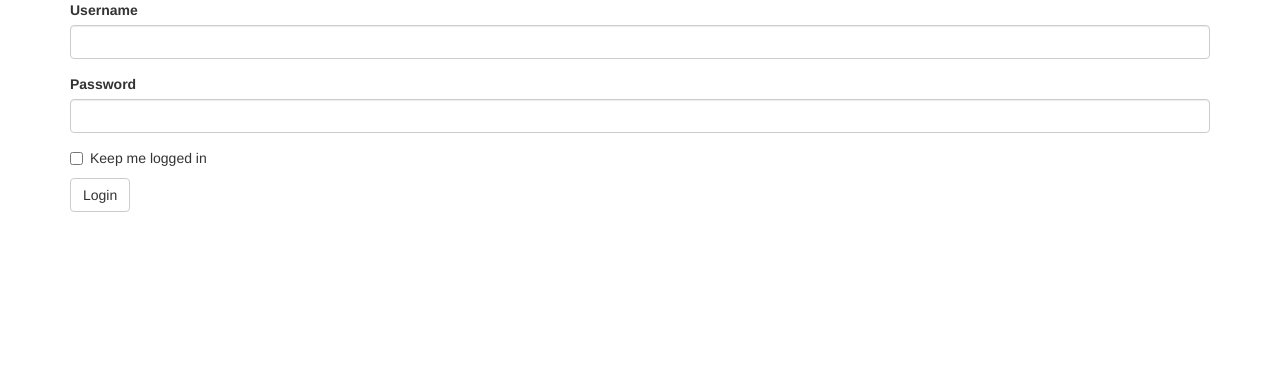
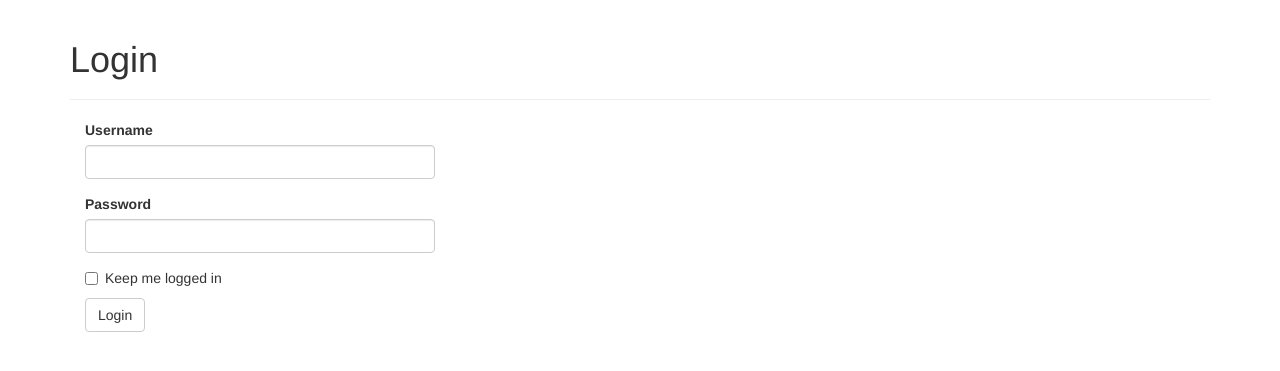
Before and after one commit to kanlac/letsmeet, a Flask app: page /login in a window 1280 px wide. Shown: the top 371 px of the page. Run offline with Flask 2, Linux system fonts and the light colour scheme; some libraries are stand-ins or nearby versions.

Commit message:
@login-required decorators for routing & login page style.

```diff
--- a/app/auth/views.py
+++ b/app/auth/views.py
@@ -7,7 +7,7 @@ from flask_login import login_user, logout_user, login_required, current_user
 @auth.route('/login', methods=['GET', 'POST'])
 def login():
 	form = LoginForm()
-	if form.validate_on_submit(): # 点击 Submit 后…
+	if form.validate_on_submit(): # 针对 POST 请求，即点击 Submit 后
 		user = User.query.filter_by(username=form.username.data).first() # 查看数据库中是否有这个用户名
 		if user is None: # 没有，提示错误，请注册
 			flash("User doesn't exist.")
--- a/app/main/views.py
+++ b/app/main/views.py
@@ -3,7 +3,7 @@ from ..models import User, Event, User_Event
 from .. import db
 from . import main
 from .forms import ApplicationForm
-from flask_login import current_user
+from flask_login import current_user, login_required
 
 @main.route('/', methods=['GET', 'POST'])
 def index():
@@ -14,6 +14,7 @@ def index():
 	return redirect(url_for('auth.login'))
 
 @main.route('/event/<event_id>')
+@login_required
 def showEvent(event_id):
 	e = Event.query.filter_by(event_id=event_id).first()
 	host = User.query.filter_by(user_id=e.host_id).first()
@@ -31,6 +32,7 @@ def showEvent(event_id):
 	return render_template('event.html', host=host, e=e, statusTxt=statusTxt)
 
 @main.route('/apply/<event_id>', methods=['GET', 'POST'])
+@login_required
 def apply(event_id):
 	applicationForm = ApplicationForm()
 	event = Event.query.filter_by(event_id=event_id).first()
@@ -51,6 +53,7 @@ def apply(event_id):
 	return render_template('apply.html', event=event, form=applicationForm)
 
 @main.route('/manageApplicants/<event_id>', methods=['GET'])
+@login_required
 def showManagingTable(event_id):
 	event = Event.query.filter_by(event_id=event_id).first()
 	user = User.query.filter_by(user_id=event.host_id).first()
@@ -70,6 +73,7 @@ def showManagingTable(event_id):
 	return render_template('manageApplicants.html', rows=rows)
 
 @main.route('/operateAttendee')
+@login_required
 def operateAttendee():
 	ue_id = request.args.get('ue_id', type=int)
 	newStatus = request.args.get('newStatus', type=int)
--- a/app/templates/login.html
+++ b/app/templates/login.html
@@ -2,5 +2,12 @@
 {% import "bootstrap/wtf.html" as wtf %}
 
 {% block page_content %}
-{{ wtf.quick_form(form) }}
+
+<div class="page-header">
+	<h1>Login</h1>
+</div>
+<div class="col-md-4">
+	{{ wtf.quick_form(form) }}
+</div>
+
 {% endblock %}
```
